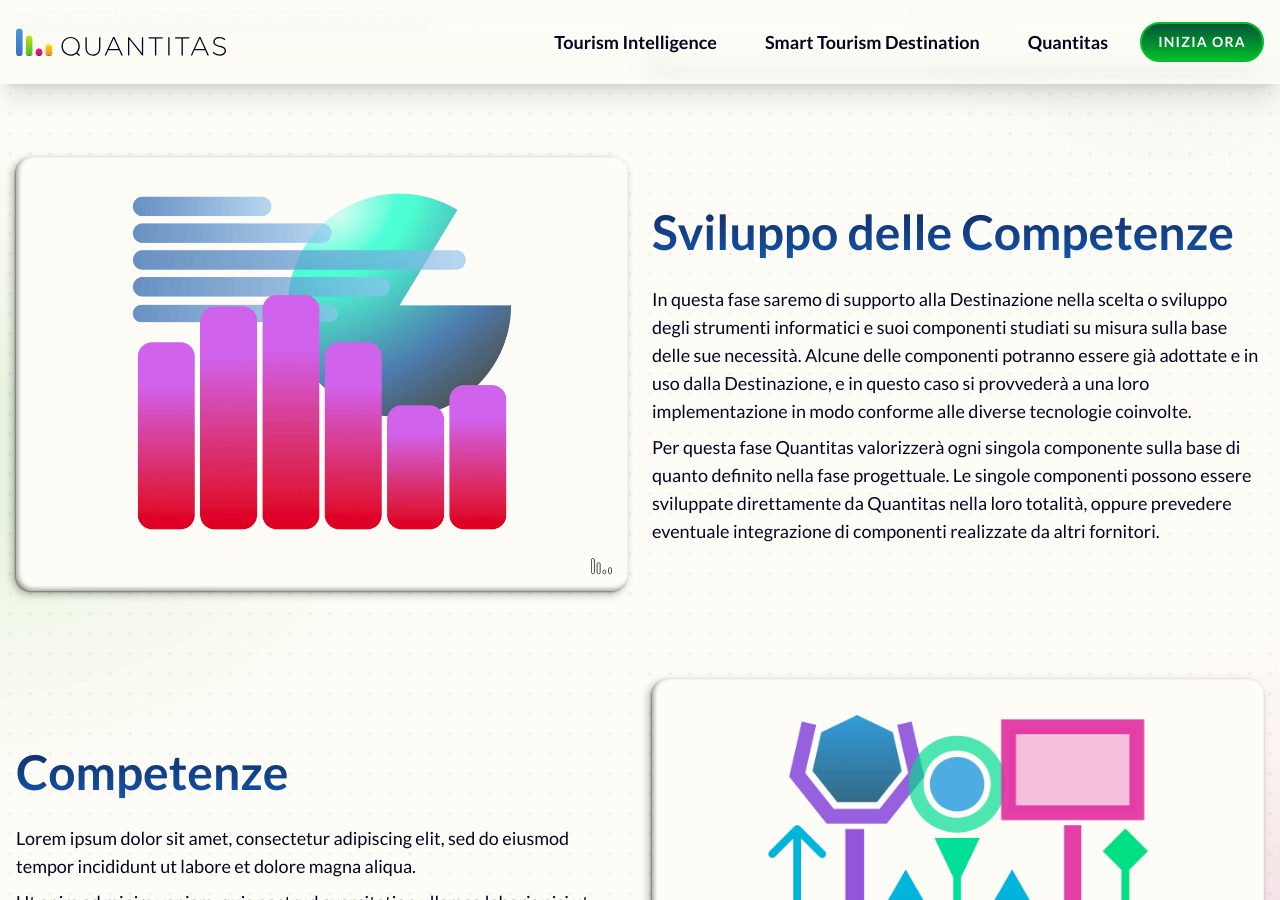
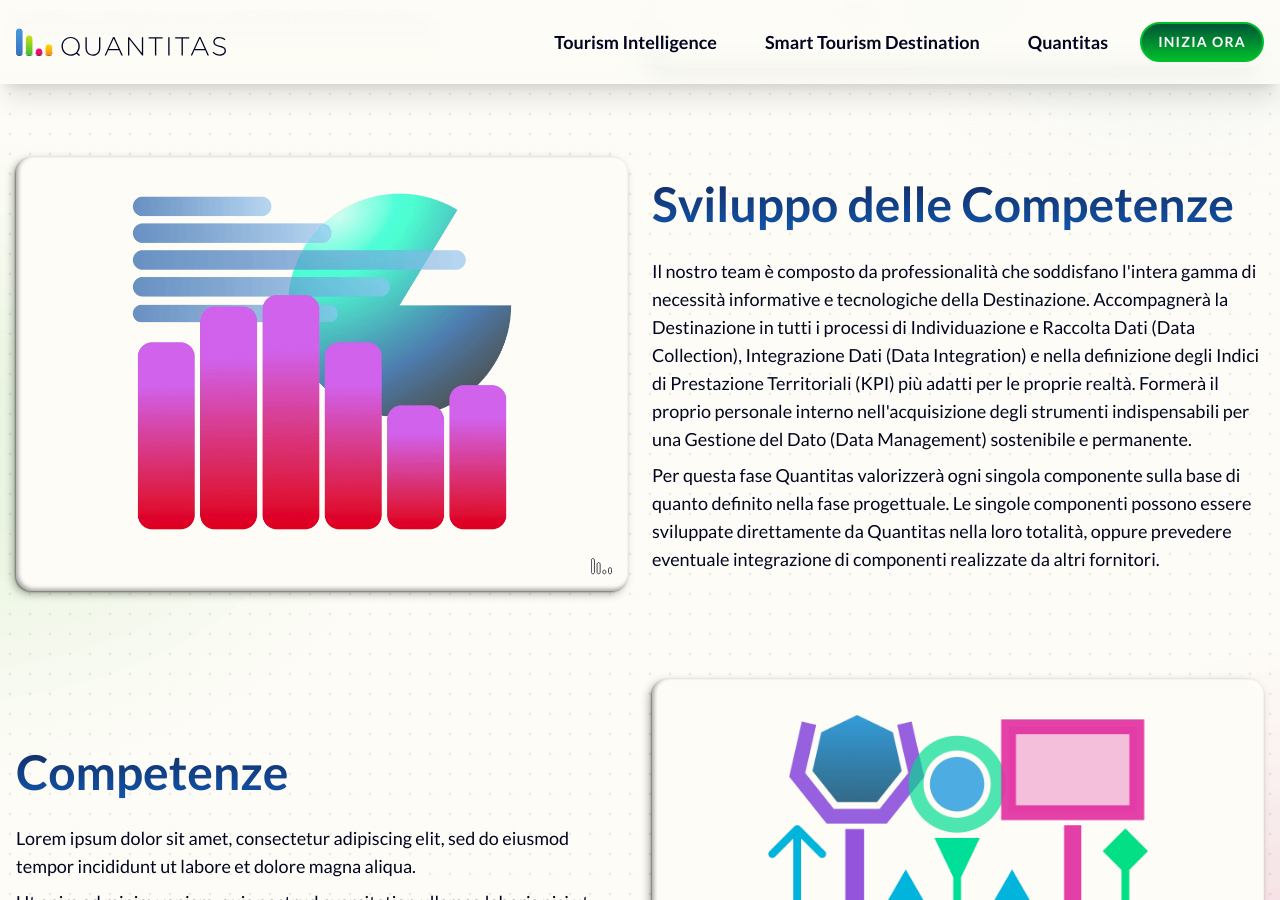
Before and after one commit to Quantitas-srl-org/tourism_promo, a Jekyll site: the page built from index.markdown, in a window 1280 px wide and 900 px high, scrolled down 2942 px. Built offline with Jekyll 4.4.1, drawn with Linux system fonts in a browser that asks for light colours; some web fonts are replaced.

Commit message:
Update index.markdown

```diff
--- a/index.markdown
+++ b/index.markdown
@@ -54,9 +54,7 @@ section-c-list-1-p-1: >-
 section-c-list-1-p-2:   In questa fase verranno definiti ruoli, procedure, componenti tecnologiche necessarie, architetture, data policy e l'insieme di tutte le attività associate alla gestione e alla governance dei dati della Destinazione.
 section-c-list-2-h3: Sviluppo delle Competenze
 section-c-list-2-p-1: >-
-  In questa fase saremo di supporto alla Destinazione nella scelta o sviluppo degli strumenti informatici e suoi componenti studiati su misura sulla base delle
-  sue necessità. Alcune delle componenti potranno essere già adottate e in uso dalla Destinazione, e in questo caso si provvederà a una loro implementazione
-  in modo conforme alle diverse tecnologie coinvolte.
+  Il nostro team è composto da professionalità che soddisfano l'intera gamma di necessità informative e tecnologiche della Destinazione. Accompagnerà la Destinazione in tutti i processi di Individuazione e Raccolta Dati (Data Collection), Integrazione Dati (Data Integration) e nella definizione degli Indici di Prestazione Territoriali (KPI) più adatti per le proprie realtà. Formerà il proprio personale interno nell'acquisizione degli strumenti indispensabili per una Gestione del Dato (Data Management) sostenibile e permanente.
 section-c-list-2-p-2: >-
   Per questa fase Quantitas valorizzerà ogni singola componente sulla base di quanto definito nella fase progettuale. Le singole componenti possono essere
   sviluppate direttamente da Quantitas nella loro totalità, oppure prevedere eventuale integrazione di componenti realizzate da altri fornitori.
```
